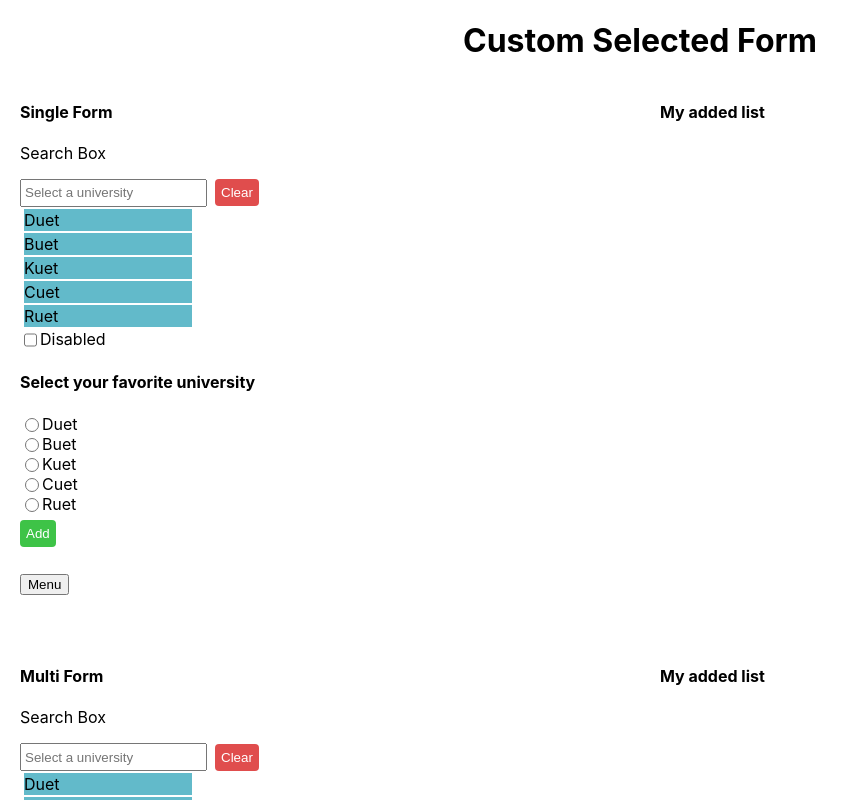
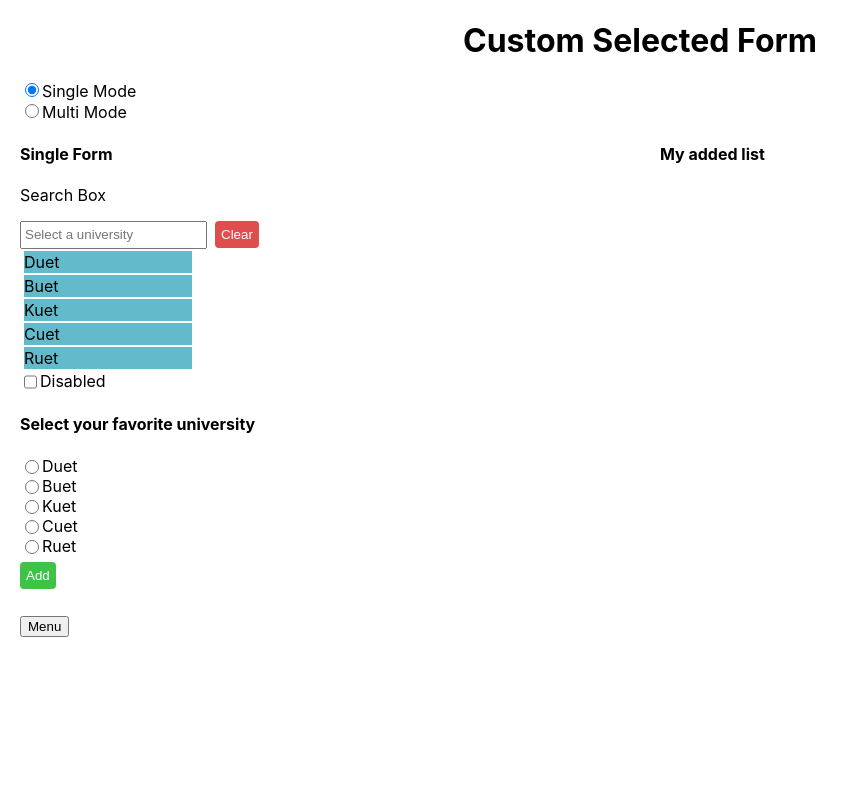
Before and after one commit to abukawsar45/custom-form-handle, a React (Create React App) app: page / in a window 1280 px wide. Shown: the top 800 px of the page, without its empty margins (0-858 px from the left). Built offline with nearby package versions, Linux system fonts and the light colour scheme.

Commit message:
add dynamic mode selection

```diff
--- a/src/App.jsx
+++ b/src/App.jsx
@@ -1,10 +1,12 @@
 import './App.css';
 import CustomSelect from './components/CustomSelect';
 import {  useState } from 'react';
+import Input from './utils/input/Input';
 
 function App() {
   const options = ['Duet', 'Buet', 'Kuet', 'Cuet', 'Ruet'];
 
+  const [isMultiMode, setIsMultiMode] = useState(false);
   const [isDisabledSingle, setIsDisabledSingle] = useState(false);
   const [isDisabledMulti, setIsDisabledMulti] = useState(false);
   const [searchSingleValue, setSearchSingleValue] = useState('');
@@ -100,10 +102,58 @@ function App() {
     setStoreAllMultiData(restData);
   };
 
+    const handleClick = () => {
+      setIsMultiMode(!isMultiMode);
+    };
+  // console.log(isMultiMode);
   return (
     <div className='App'>
       <h1 className='title'>Custom Selected Form </h1>
-      {/* for single form */}
+      <div onClick={() => setIsMultiMode(false)}>
+        <Input
+          className='kzui-checkbox_custom'
+          type='radio'
+          name='isSingleMode'
+          id='singleMode'
+          htmlFor='singleMode'
+          label='Single Mode'
+          defaultChecked={true}
+        />
+
+      </div>
+      <div onClick={() => setIsMultiMode(true)}>
+        <Input
+          className='kzui-checkbox_custom'
+          type='radio'
+          name='isSingleMode'
+          id='multiMode'
+          htmlFor='multiMode'
+          label='Multi Mode'
+        />
+      </div>
+
+      {isMultiMode ? (
+        <CustomSelect
+          formType='Multi Form'
+          isClearable={handleClearMultiForm}
+          isSearchable={true}
+          isDisabled={isDisabledMulti}
+          setIsDisabled={setIsDisabledMulti}
+          options={options}
+          value={searchMultiValue}
+          setSearchValue={setSearchMultiValue}
+          placeholder='Select a university'
+          isGrouped={true}
+          isMulti={isMultiMode}
+          onChangeHandler={handleAddedMultiList}
+          onMenuOpen={handleMultiMenuOpen}
+          onSearchHandler={handleMultiSearch}
+          allSelectedData={storeAllMultiData}
+          selectValue={selectMultiValue}
+          setSelectValue={handleMultipleValue}
+          handleDelete={handleDeleteMultiple}
+        />
+      ) : (
         <CustomSelect
           formType='Single Form'
           isClearable={handleClearSingleForm}
@@ -115,7 +165,7 @@ function App() {
           setSearchValue={setSearchSingleValue}
           placeholder='Select a university'
           isGrouped={false}
-        isMulti={false}
+          isMulti={isMultiMode}
           onChangeHandler={handleAddedSingleList}
           onMenuOpen={handleSingleMenuOpen}
           onSearchHandler={handleSearch}
@@ -124,30 +174,7 @@ function App() {
           setSelectValue={setSelectSingleValue}
           handleDelete={handleDeleteSingle}
         />
-
-      <div style={{ marginTop: '50px' }}></div>
-
-      {/* for Multi form */}
-      <CustomSelect
-        formType='Multi Form'
-        isClearable={handleClearMultiForm}
-        isSearchable={true}
-        isDisabled={isDisabledMulti}
-        setIsDisabled={setIsDisabledMulti}
-        options={options}
-        value={searchMultiValue}
-        setSearchValue={setSearchMultiValue}
-        placeholder='Select a university'
-        isGrouped={true}
-        isMulti={true}
-        onChangeHandler={handleAddedMultiList}
-        onMenuOpen={handleMultiMenuOpen}
-        onSearchHandler={handleMultiSearch}
-        allSelectedData={storeAllMultiData}
-        selectValue={selectMultiValue}
-        setSelectValue={handleMultipleValue}
-        handleDelete={handleDeleteMultiple}
-      />
+      )}
     </div>
   );
 }
--- a/src/utils/input/Input.jsx
+++ b/src/utils/input/Input.jsx
@@ -1,9 +1,23 @@
 import React from 'react';
 
-const Input = ({ className, type, name, id, htmlFor, label }) => {
+const Input = ({
+  className,
+  type,
+  name,
+  id,
+  htmlFor,
+  label,
+  defaultChecked,
+}) => {
   return (
     <>
-      <input className={className} type={type} name={name} id={id} />
+      <input
+        className={className}
+        type={type}
+        name={name}
+        id={id}
+        defaultChecked={defaultChecked}
+      />
       <label htmlFor={htmlFor}>{label} </label>
     </>
   );
```
Lines whose indentation alone changed are shown as unchanged.
